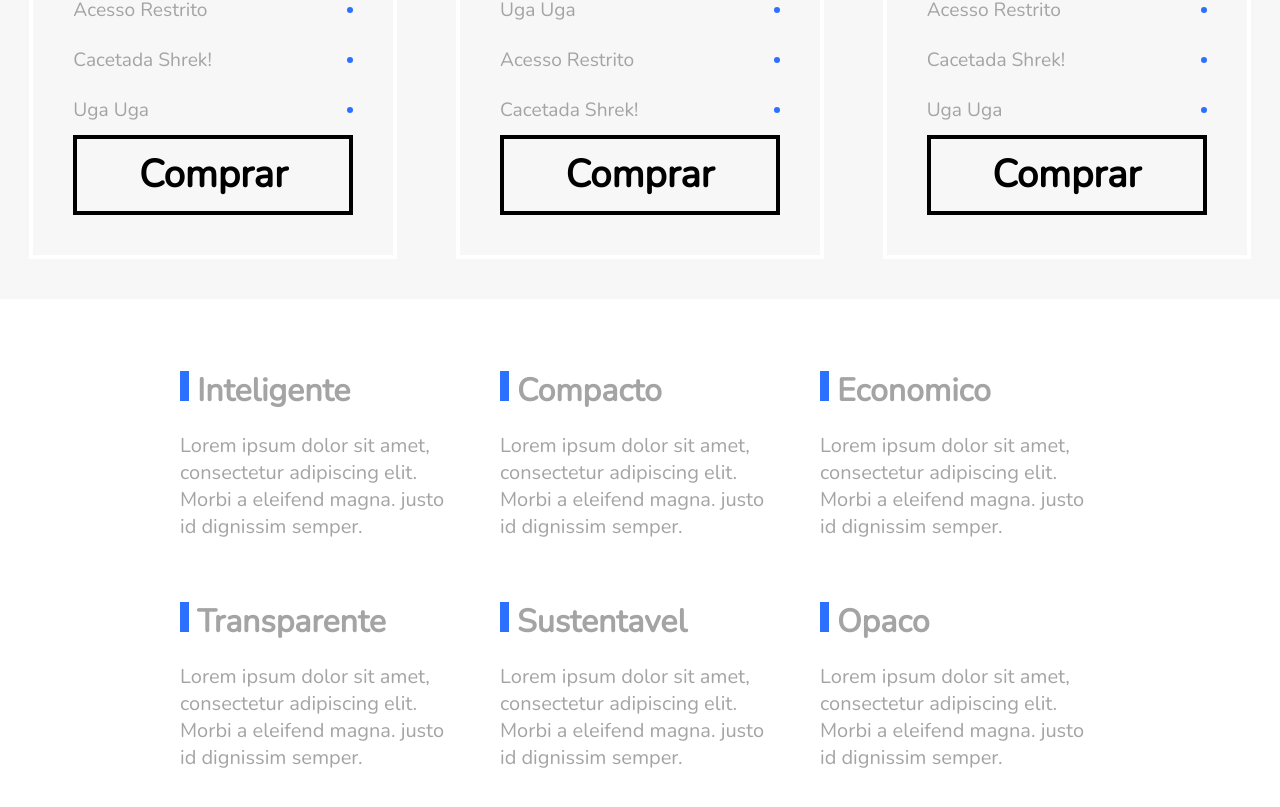
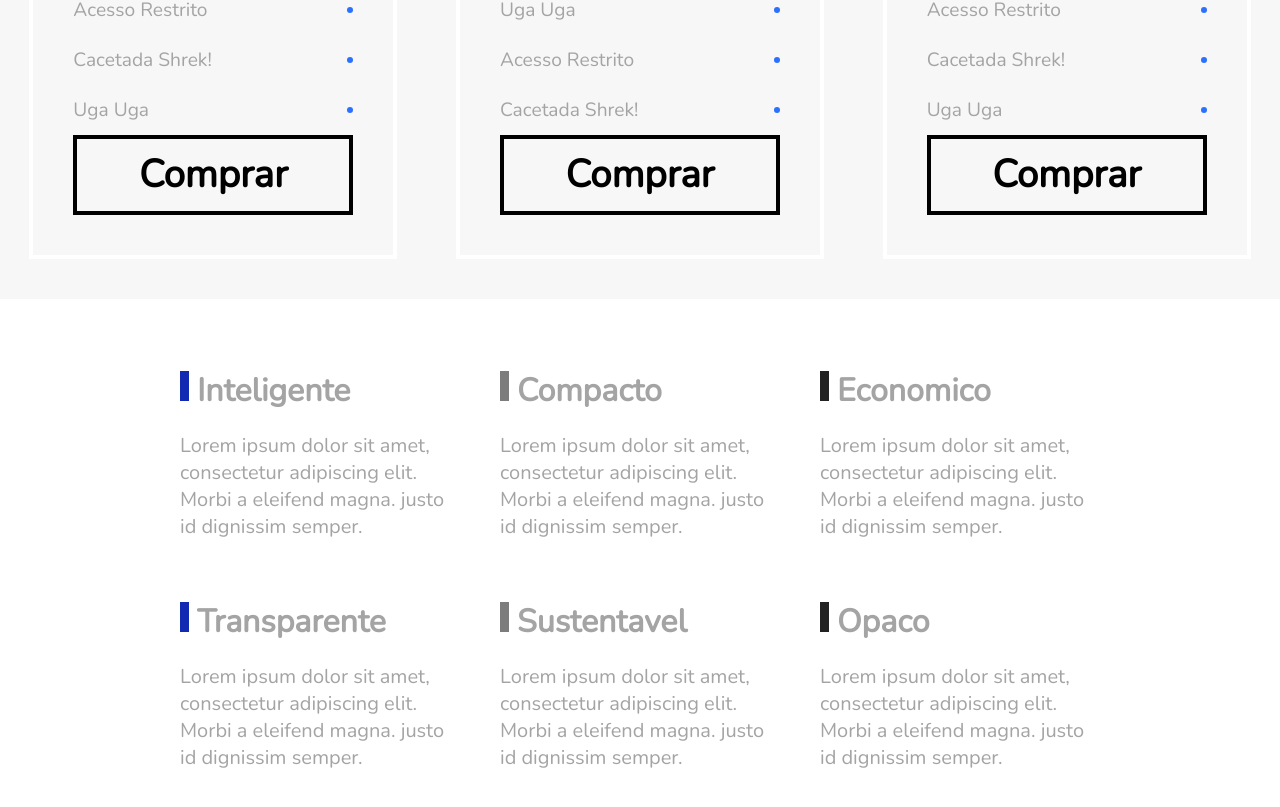
Before and after one commit to pauloUAG/flexblogReactJS, a React (Create React App) app: page / in a window 1280 px wide. Shown: the part 1938-2745 px from the top of the page. Built offline with nearby package versions, Linux system fonts and the light colour scheme.

Commit message:
Mudanca de cores nas barras a esquerda

```diff
--- a/src/components/mainQualidade/styles.css
+++ b/src/components/mainQualidade/styles.css
@@ -33,7 +33,18 @@
     height: 30px;
     background: #2c70ff;
     margin-right: 8px;
+}
 
+.qualidade:nth-of-type(3n + 1) h1::before {
+    background: #122ab2;
+}
+
+.qualidade:nth-of-type(3n + 2) h1::before {
+    background: #7c7c7c;
+}
+
+.qualidade:nth-of-type(3n + 3) h1::before {
+    background: #222222;
 }
 
 .qualidade p {
```
